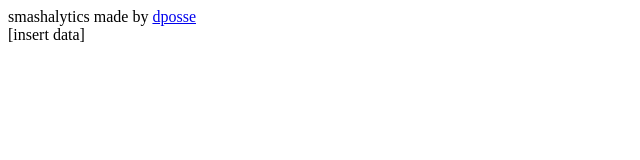
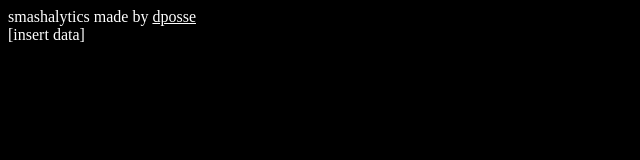
Before and after one commit to dposse/smashalytics, a plain HTML site: page index.html in a window 1280 px wide. Shown: the whole page, without its empty margins (0-640 px from the left). Drawn offline with Linux system fonts and the light colour scheme.

Commit message:
Basic black/white style

```diff
--- a/index.html
+++ b/index.html
@@ -2,6 +2,9 @@
 
 <head>
   <title>smashalytics</title>
+
+  <link rel="stylesheet" type="text/css" href="main.css">
+
 </head>
 
 <body>
--- /dev/null
+++ b/main.css
@@ -0,0 +1,8 @@
+body {
+  color: white;
+  background-color: black;
+}
+
+#madeBy a {
+  color: white;
+}
```
